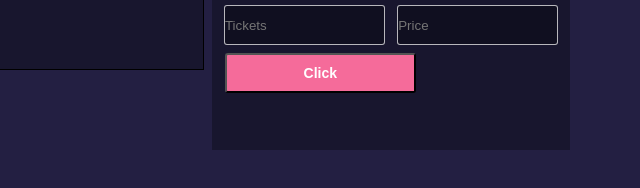
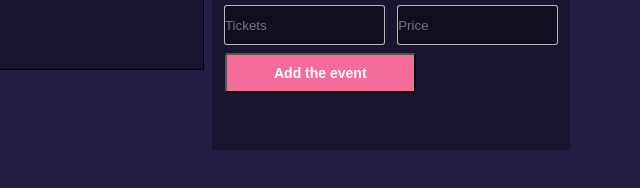
Before and after one commit to Synnerax/Where-its-at-Elliot-Berggren, a website: page view/admin.html in a window 1280 px wide. Shown: the part 508-696 px from the top of the page, 564-1204 px from the left. Drawn offline with Linux system fonts and the light colour scheme; no server answers; a web font is replaced by a local one.

Commit message:
changed button on admin page

```diff
--- a/view/admin.html
+++ b/view/admin.html
@@ -52,7 +52,7 @@
                             <input type="text" placeholder="Price" id="price" class="event-form-info">
                         </section>
                     </section>
-                    <button id="create-button" type="submit">Click</button>
+                    <button id="create-button" type="submit">Add the event</button>
 
             </section>
         </section>
```
